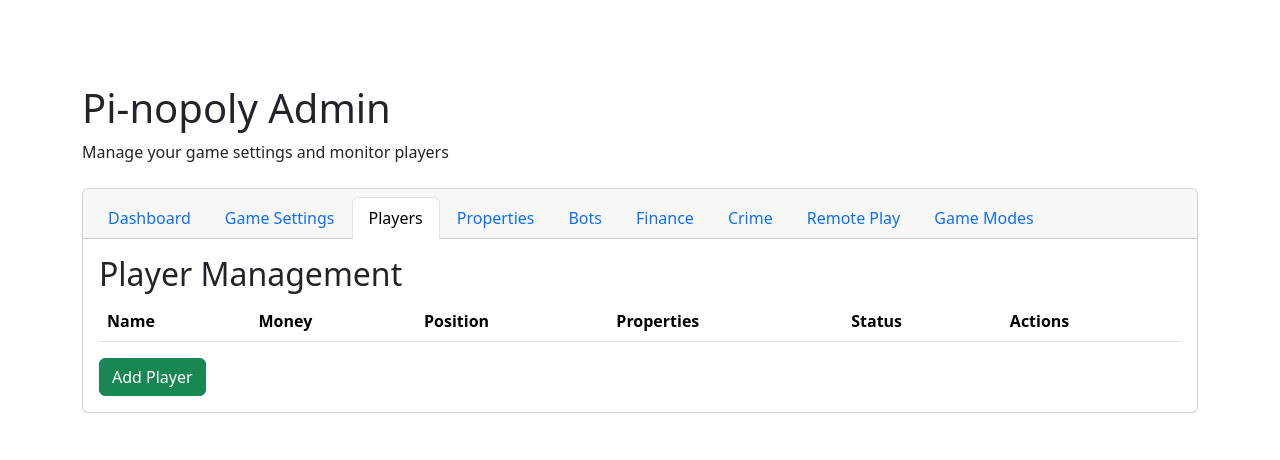
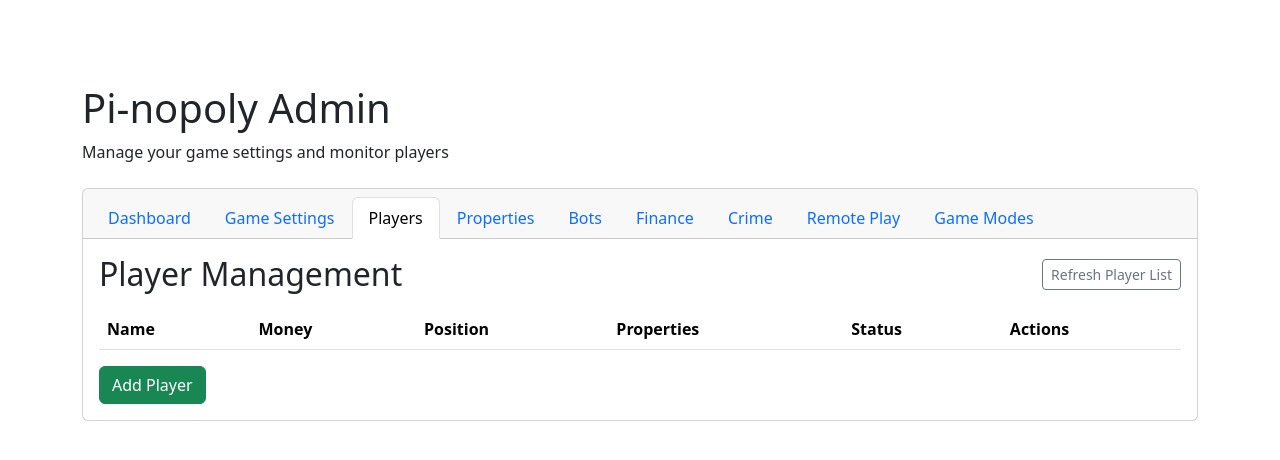
Before and after one commit to Kgreeven-max/Monopoly1.0, a Flask app: page /admin in a window 1280 px wide, after a click on "Players". Shown: the top 460 px of the page. Run offline with Flask 3, Linux system fonts and the light colour scheme; lists and menus that the app fills with data are empty; some libraries are stand-ins or nearby versions.

Commit message:
LETS GOOO - I added the player List to show all plaeyrrs

```diff
--- a/app.py
+++ b/app.py
@@ -398,14 +398,16 @@ def setup_scheduled_tasks():
 # --- SocketIO Event Handlers ---
 
 @socketio.on('get_all_players')
-@admin_required
 def handle_get_all_players(data):
     """Handles request from admin panel to get all players."""
     sid = request.sid
     admin_pin = data.get('admin_pin') # Get pin from data
 
-    # Secondary check (decorator handles primary)
-    if not admin_pin or admin_pin != current_app.config.get('ADMIN_KEY'):
+    # Create a local reference to the app logger
+    logger = app.logger
+
+    # Primary authorization check for socket events
+    if not admin_pin or admin_pin != app.config.get('ADMIN_KEY'):
         logger.warning(f"Unauthorized attempt to get_all_players from SID {sid}")
         emit('auth_error', {'error': 'Invalid admin credentials for player list'}, room=sid)
         return
@@ -413,8 +415,15 @@ def handle_get_all_players(data):
     logger.info(f"Admin request for all players from SID {sid}")
     try:
         players = Player.query.order_by(Player.id).all()
+        logger.info(f"Found {len(players)} players in total for admin list")
+
         players_data = []
         for p in players:
+            # Get property count for this player
+            property_count = Property.query.filter_by(owner_id=p.id).count()
+
+            logger.info(f"Adding player to list: ID {p.id}, Name: {p.username}, Is Bot: {p.is_bot}, In Game: {p.in_game}")
+
             players_data.append({
                 'id': p.id,
                 'name': p.username,
@@ -422,11 +431,15 @@ def handle_get_all_players(data):
                 'is_bot': p.is_bot,
                 'in_game': p.in_game,
                 'position': p.position,
-                'in_jail': p.in_jail
+                'in_jail': p.in_jail,
+                'properties': property_count
                 # Add other relevant fields as needed
             })
 
+        logger.info(f"Emitting all_players_list with {len(players_data)} players to client {sid}")
+        # Emit to the specific client that requested it
         emit('all_players_list', {'success': True, 'players': players_data}, room=sid)
+        logger.info(f"Successfully emitted all_players_list to {sid}")
 
     except Exception as e:
         logger.error(f"Error fetching all players for admin: {str(e)}", exc_info=True)
--- a/templates/admin.html
+++ b/templates/admin.html
@@ -132,7 +132,10 @@
 
                             <!-- Players Tab -->
                             <div class="tab-pane fade" id="players" role="tabpanel" aria-labelledby="players-tab">
-                                <h2>Player Management</h2>
+                                <div class="d-flex justify-content-between align-items-center mb-3">
+                                    <h2 class="mb-0">Player Management</h2>
+                                    <button class="btn btn-sm btn-outline-secondary" type="button" onclick="fetchAllPlayers()">Refresh Player List</button>
+                                </div>
                                 <div class="table-responsive">
                                     <table class="table table-striped">
                                         <thead>
@@ -145,7 +148,7 @@
                                                 <th>Actions</th>
                                             </tr>
                                         </thead>
-                                        <tbody id="players-table">
+                                        <tbody id="players-table-body">
                                             <!-- Player rows will be populated dynamically -->
                                         </tbody>
                                     </table>
@@ -315,7 +318,7 @@
         // Connect to Socket.IO
         const socket = io({
             query: {
-                adminKey: window.adminKey,
+                admin_pin: window.adminKey,
                 client: 'admin'
             },
             path: "/ws/socket.io"
@@ -325,11 +328,18 @@
         window.socket = socket;
 
         document.addEventListener('DOMContentLoaded', function() {
+            // Add debug to verify tabs are initialized
+            console.log('DOM Content Loaded - checking tab elements');
+            const tabElements = document.querySelectorAll('[role="tab"]');
+            console.log(`Found ${tabElements.length} tab elements`);
+            tabElements.forEach(el => console.log(`Tab: ${el.id}, Target: ${el.getAttribute('data-bs-target')}`));
+
             // Initialize admin functionality
             // ... (admin initialization code) ...
 
             // Display admin key for debugging
             console.log('Admin initialized with key:', window.adminKey);
+            console.log('Admin key length:', window.adminKey.length);
 
             // Fetch and populate bot options
             fetchBotOptions();
@@ -390,37 +400,56 @@
             window.removeBot = removeBot;
             window.fetchActiveBots = fetchActiveBots; // Expose fetch function for button
             window.fetchProperties = fetchProperties; // Expose properties fetch function
+            window.fetchAllPlayers = fetchAllPlayers; // Expose players fetch function
 
             // --- Player Tab Functions ---
             function fetchAllPlayers() {
-                console.log('Fetching all players...');
+                console.log('fetchAllPlayers called - attempting to fetch all players...');
                 if (socket && adminKey) {
+                    console.log('Socket and adminKey available, emitting get_all_players event');
+                    console.log('Using admin key:', adminKey);
                     socket.emit('get_all_players', { admin_pin: adminKey });
                 } else {
-                    console.error('Socket or adminKey not available for fetching players.');
+                    console.error('Socket or adminKey not available for fetching players.', {
+                        socketAvailable: !!socket,
+                        adminKeyAvailable: !!adminKey,
+                        adminKeyValue: adminKey
+                    });
                     showAdminAlert('Cannot fetch players: Connection or authentication issue.', 'danger');
                 }
             }
 
             function renderPlayerList(players) {
                 const playerTableBody = document.getElementById('players-table-body');
+                console.log('renderPlayerList called', {
+                    playerCount: players?.length || 0,
+                    playerTableBodyExists: !!playerTableBody,
+                    firstPlayerId: players && players.length > 0 ? players[0].id : null
+                });
+
+                if (!playerTableBody) {
+                    console.error('players-table-body element not found in the DOM!');
+                    return;
+                }
+
                 playerTableBody.innerHTML = ''; // Clear existing rows
 
                 if (!players || players.length === 0) {
-                    playerTableBody.innerHTML = '<tr><td colspan="5" class="text-center">No players found.</td></tr>';
+                    console.log('No players found, showing empty message');
+                    playerTableBody.innerHTML = '<tr><td colspan="6" class="text-center">No players found.</td></tr>';
                     return;
                 }
 
                 players.forEach(player => {
                     const row = document.createElement('tr');
-                    const playerType = player.is_bot ? 'Bot' : 'Human';
                     const status = player.in_game ? (player.in_jail ? 'Jailed' : 'Active') : 'Out';
-                    // TODO: Add bankruptcy status check
+                    const botBadge = player.is_bot ? ' <span class="badge bg-info">Bot</span>' : '';
 
                     row.innerHTML = `
-                        <td>${player.name} (ID: ${player.id})</td>
-                        <td>${playerType}</td>
+                        <td>${player.name}${botBadge} (ID: ${player.id})</td>
                         <td>$${player.money}</td>
+                        <td>${player.position}</td>
+                        <td>${player.properties ? player.properties.length : '0'}</td>
                         <td>${status}</td>
                         <td>
                             <button class="btn btn-sm btn-info me-1" onclick="alert('View details for player ${player.id} - Not implemented yet')">Details</button>
@@ -435,13 +464,15 @@
             // Listen for the player list response
             if (socket) {
                 socket.on('all_players_list', (data) => {
-                    console.log('Received all players list:', data);
+                    console.log('Received all_players_list event:', data);
                     if (data.success) {
+                        console.log(`Rendering ${data.players.length} players...`);
                         renderPlayerList(data.players);
                     } else {
+                        console.error("Failed to fetch players:", data.error || 'Unknown error');
                         showAdminAlert(data.error || 'Failed to fetch players.', 'danger');
                         const playerTableBody = document.getElementById('players-table-body');
-                        playerTableBody.innerHTML = '<tr><td colspan="5" class="text-center text-danger">Error loading players.</td></tr>';
+                        playerTableBody.innerHTML = '<tr><td colspan="6" class="text-center text-danger">Error loading players.</td></tr>';
                     }
                 });
             }
@@ -449,7 +480,13 @@
             // Fetch players when the Players tab is shown
             const playersTab = document.getElementById('players-tab');
             if (playersTab) {
-                 playersTab.addEventListener('shown.bs.tab', fetchAllPlayers);
+                 console.log('Adding shown.bs.tab event listener to players-tab');
+                 playersTab.addEventListener('shown.bs.tab', function(event) {
+                     console.log('Players tab clicked/shown - event triggered', event);
+                     fetchAllPlayers();
+                 });
+            } else {
+                console.error('Could not find players-tab element!');
             }
             // --- End Player Tab Functions ---
         });
```
Also changed, not shown: test_db.py (added, +35 -0 lines), client/package-lock.json, instance/pinopoly.sqlite, 1 other file.
